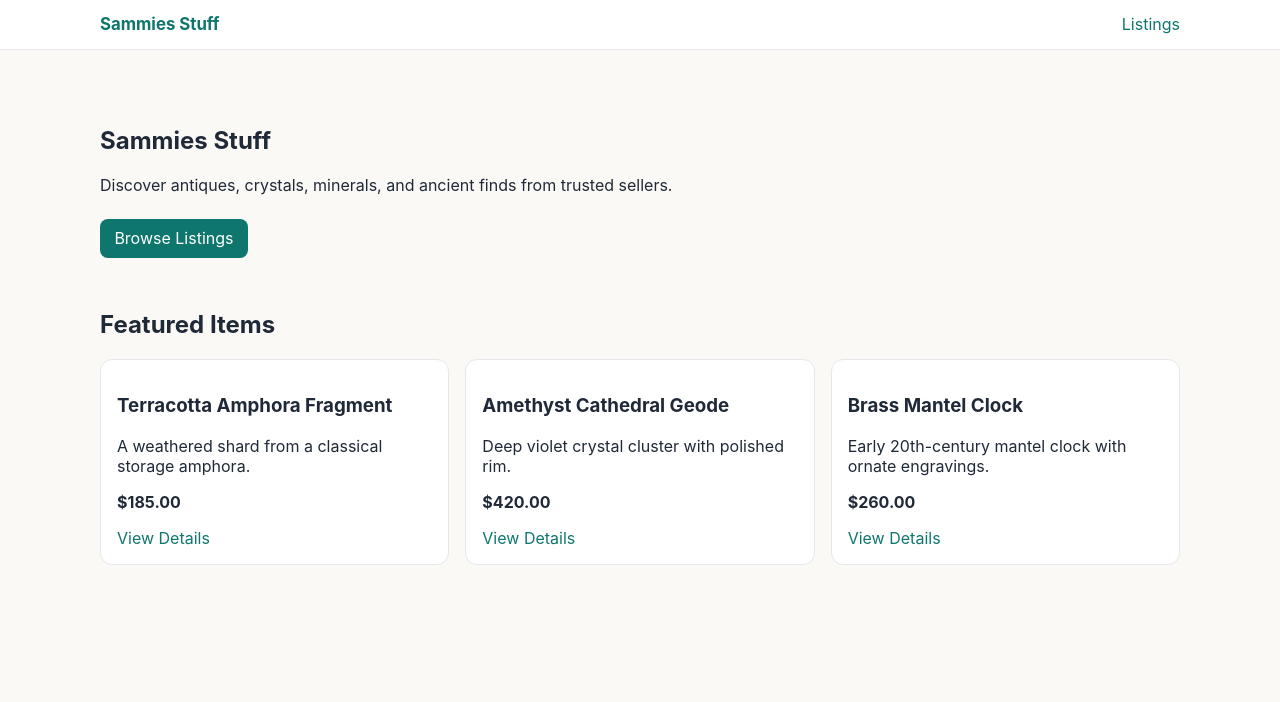
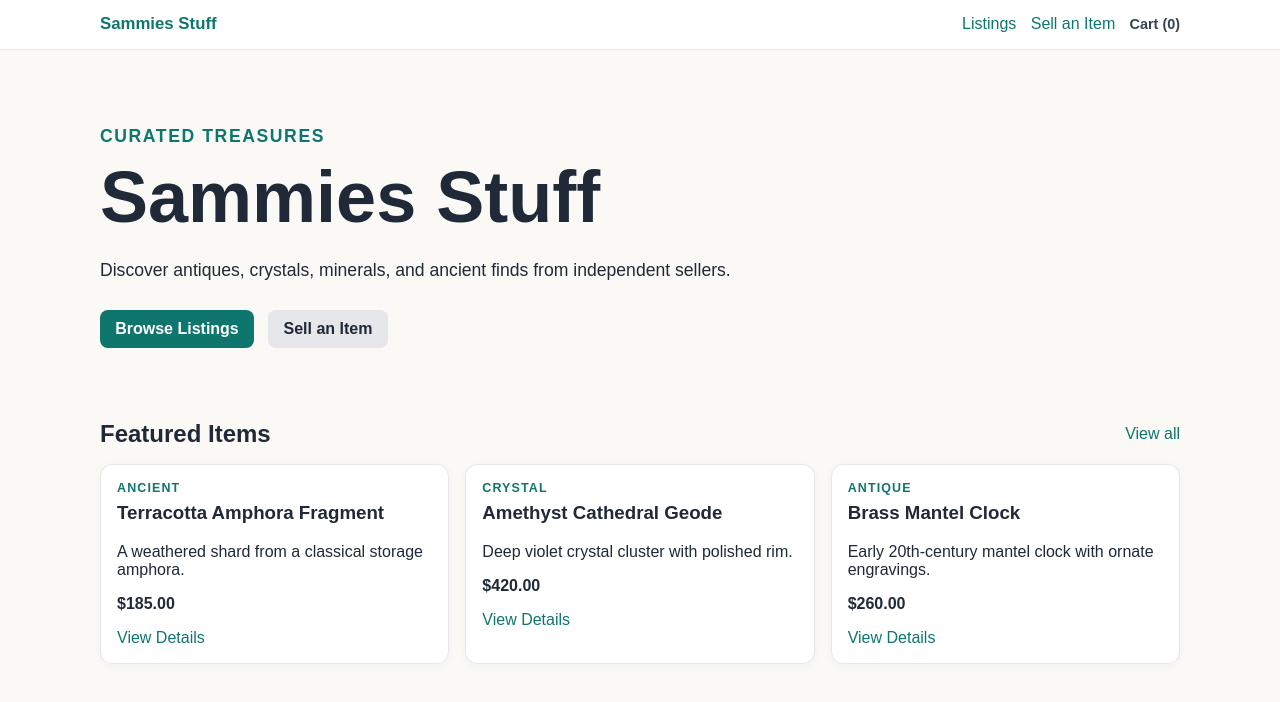
Before and after one commit to Adhco0543/Sammies-stuff, a Next.js app: page / in a window 1280 px wide. Shown: the top 702 px of the page. Built offline with nearby package versions, Linux system fonts and the light colour scheme.

Commit message:
feat: add listing creation and cart interactions

```diff
--- a/app/globals.css
+++ b/app/globals.css
@@ -2,79 +2,51 @@
   color-scheme: light;
 }
 
-* {
-  box-sizing: border-box;
-}
+* { box-sizing: border-box; }
 
-html,
-body {
+html, body {
   margin: 0;
   padding: 0;
-  font-family: Inter, Arial, Helvetica, sans-serif;
+  font-family: Arial, Helvetica, sans-serif;
   background: #faf9f6;
   color: #1f2937;
 }
 
-a {
-  color: #0f766e;
-  text-decoration: none;
+a { color: #0f766e; text-decoration: none; }
+a:hover { text-decoration: underline; }
+button, input, textarea, select { font: inherit; }
+
+.container { width: min(1080px, 92vw); margin: 0 auto; padding: 1.5rem 0 2rem; }
+.narrow { width: min(680px, 92vw); }
+.topbar { border-bottom: 1px solid #e5e7eb; background: #ffffff; position: sticky; top: 0; z-index: 10; }
+.topbar-inner { display: flex; align-items: center; justify-content: space-between; gap: 1rem; padding: 0.9rem 0; }
+.brand { font-weight: 700; font-size: 1.05rem; }
+.nav-links, .action-row { display: flex; align-items: center; flex-wrap: wrap; gap: 0.9rem; }
+.cart-badge { font-size: 0.9rem; font-weight: 600; color: #374151; }
+.hero { padding: 3rem 0; max-width: 700px; }
+.hero h1 { font-size: clamp(2.3rem, 7vw, 4.5rem); margin: 0.25rem 0; }
+.hero p { font-size: 1.1rem; line-height: 1.6; }
+.eyebrow { color: #0f766e; font-size: 0.78rem; font-weight: 700; letter-spacing: 0.09em; margin: 0 0 0.4rem; text-transform: uppercase; }
+.button { border: 0; cursor: pointer; display: inline-block; margin-top: 0.5rem; background: #0f766e; color: white; padding: 0.65rem 0.95rem; border-radius: 0.5rem; font-weight: 700; }
+.button:hover { background: #115e59; text-decoration: none; }
+.button-secondary { background: #e5e7eb; color: #1f2937; }
+.button-secondary:hover { background: #d1d5db; }
+.section-heading { display: flex; justify-content: space-between; align-items: center; gap: 1rem; margin: 1.5rem 0 1rem; }
+.section-heading h1, .section-heading h2 { margin: 0; }
+.grid { display: grid; grid-template-columns: repeat(auto-fit, minmax(220px, 1fr)); gap: 1rem; }
+.card { border: 1px solid #e5e7eb; background: white; border-radius: 0.75rem; padding: 1rem; box-shadow: 0 2px 8px rgb(31 41 55 / 0.04); }
+.card h2, .card h3 { margin-top: 0.2rem; }
+.detail { margin-top: 1rem; max-width: 680px; }
+.facts { display: grid; grid-template-columns: repeat(2, minmax(0, 1fr)); gap: 1rem; border-top: 1px solid #e5e7eb; padding-top: 1rem; }
+.facts dt { color: #6b7280; font-size: 0.85rem; }
+.facts dd { font-weight: 700; margin: 0.2rem 0 0; }
+.listing-form { display: grid; gap: 1rem; margin-top: 1.5rem; }
+.listing-form label { display: grid; gap: 0.4rem; font-weight: 700; }
+.listing-form input, .listing-form textarea, .listing-form select { border: 1px solid #cbd5e1; border-radius: 0.45rem; padding: 0.65rem; background: white; }
+.form-row { display: grid; grid-template-columns: repeat(2, minmax(0, 1fr)); gap: 1rem; }
+.form-error { color: #b91c1c; font-weight: 700; margin: 0; }
+
+@media (max-width: 600px) {
+  .topbar-inner, .section-heading { align-items: flex-start; flex-direction: column; }
+  .form-row { grid-template-columns: 1fr; }
 }
-
-a:hover {
-  text-decoration: underline;
-}
-
-.container {
-  width: min(1080px, 92vw);
-  margin: 0 auto;
-  padding: 1.5rem 0 2rem;
-}
-
-.topbar {
-  border-bottom: 1px solid #e5e7eb;
-  background: #ffffff;
-  position: sticky;
-  top: 0;
-}
-
-.topbar-inner {
-  display: flex;
-  align-items: center;
-  justify-content: space-between;
-  padding: 0.9rem 0;
-}
-
-.brand {
-  font-weight: 700;
-  font-size: 1.05rem;
-}
-
-.hero {
-  padding: 2rem 0;
-}
-
-.button {
-  display: inline-block;
-  margin-top: 0.5rem;
-  background: #0f766e;
-  color: white;
-  padding: 0.6rem 0.9rem;
-  border-radius: 0.5rem;
-}
-
-.grid {
-  display: grid;
-  grid-template-columns: repeat(auto-fit, minmax(220px, 1fr));
-  gap: 1rem;
-}
-
-.card {
-  border: 1px solid #e5e7eb;
-  background: white;
-  border-radius: 0.75rem;
-  padding: 1rem;
-}
-
-.detail {
-  margin-top: 1rem;
-}
--- a/app/layout.tsx
+++ b/app/layout.tsx
@@ -1,30 +1,23 @@
-import Link from "next/link";
 import "./globals.css";
+import { CartProvider } from "@/components/cart-provider";
+import { ListingsProvider } from "@/components/listings-provider";
+import { SiteHeader } from "@/components/site-header";
 
 export const metadata = {
   title: "Sammies Stuff",
   description: "Marketplace for antiques, crystals, minerals, and ancient items",
 };
 
-export default function RootLayout({
-  children,
-}: {
-  children: React.ReactNode;
-}) {
+export default function RootLayout({ children }: { children: React.ReactNode }) {
   return (
     <html lang="en">
       <body>
-        <header className="topbar">
-          <div className="container topbar-inner">
-            <Link href="/" className="brand">
-              Sammies Stuff
-            </Link>
-            <nav>
-              <Link href="/listings">Listings</Link>
-            </nav>
-          </div>
-        </header>
-        {children}
+        <ListingsProvider>
+          <CartProvider>
+            <SiteHeader />
+            {children}
+          </CartProvider>
+        </ListingsProvider>
       </body>
     </html>
   );
--- a/app/page.tsx
+++ b/app/page.tsx
@@ -1,31 +1,42 @@
+"use client";
+
 import Link from "next/link";
-import { listings } from "@/data/listings";
+import { useListings } from "@/components/listings-provider";
 
 export default function HomePage() {
+  const { listings } = useListings();
   const featured = listings.slice(0, 3);
 
   return (
     <main className="container">
       <section className="hero">
+        <p className="eyebrow">Curated treasures</p>
         <h1>Sammies Stuff</h1>
         <p>
-          Discover antiques, crystals, minerals, and ancient finds from trusted sellers.
+          Discover antiques, crystals, minerals, and ancient finds from independent sellers.
         </p>
-        <Link className="button" href="/listings">
-          Browse Listings
-        </Link>
+        <div className="action-row">
+          <Link className="button" href="/listings">
+            Browse Listings
+          </Link>
+          <Link className="button button-secondary" href="/listings/new">
+            Sell an Item
+          </Link>
+        </div>
       </section>
 
       <section>
-        <h2>Featured Items</h2>
+        <div className="section-heading">
+          <h2>Featured Items</h2>
+          <Link href="/listings">View all</Link>
+        </div>
         <div className="grid">
           {featured.map((item) => (
             <article key={item.id} className="card">
+              <p className="eyebrow">{item.category}</p>
               <h3>{item.title}</h3>
               <p>{item.description}</p>
-              <p>
-                <strong>${item.price.toFixed(2)}</strong>
-              </p>
+              <p><strong>${item.price.toFixed(2)}</strong></p>
               <Link href={`/listings/${item.id}`}>View Details</Link>
             </article>
           ))}
--- /dev/null
+++ b/components/cart-provider.tsx
@@ -0,0 +1,35 @@
+"use client";
+
+import { createContext, useContext, useMemo, useState } from "react";
+import type { Listing } from "@/data/listings";
+
+type CartContextValue = {
+  itemCount: number;
+  addToCart: (listing: Listing) => void;
+};
+
+const CartContext = createContext<CartContextValue | null>(null);
+
+export function CartProvider({ children }: { children: React.ReactNode }) {
+  const [itemCount, setItemCount] = useState(0);
+
+  const value = useMemo(
+    () => ({
+      itemCount,
+      addToCart: () => setItemCount((current) => current + 1),
+    }),
+    [itemCount],
+  );
+
+  return <CartContext.Provider value={value}>{children}</CartContext.Provider>;
+}
+
+export function useCart() {
+  const context = useContext(CartContext);
+
+  if (!context) {
+    throw new Error("useCart must be used within a CartProvider.");
+  }
+
+  return context;
+}
--- /dev/null
+++ b/components/listings-provider.tsx
@@ -0,0 +1,42 @@
+"use client";
+
+import { createContext, useContext, useMemo, useState } from "react";
+import { listings as starterListings, type Listing } from "@/data/listings";
+
+type ListingInput = Omit<Listing, "id">;
+
+type ListingsContextValue = {
+  listings: Listing[];
+  addListing: (listing: ListingInput) => Listing;
+};
+
+const ListingsContext = createContext<ListingsContextValue | null>(null);
+
+export function ListingsProvider({ children }: { children: React.ReactNode }) {
+  const [listings, setListings] = useState<Listing[]>(starterListings);
+
+  const value = useMemo(
+    () => ({
+      listings,
+      addListing: (listing: ListingInput) => {
+        const id = `${listing.title.toLowerCase().replace(/[^a-z0-9]+/g, "-").replace(/(^-|-$)/g, "")}-${Date.now()}`;
+        const newListing = { ...listing, id };
+        setListings((current) => [newListing, ...current]);
+        return newListing;
+      },
+    }),
+    [listings],
+  );
+
+  return <ListingsContext.Provider value={value}>{children}</ListingsContext.Provider>;
+}
+
+export function useListings() {
+  const context = useContext(ListingsContext);
+
+  if (!context) {
+    throw new Error("useListings must be used within a ListingsProvider.");
+  }
+
+  return context;
+}
--- /dev/null
+++ b/components/site-header.tsx
@@ -0,0 +1,25 @@
+"use client";
+
+import Link from "next/link";
+import { useCart } from "@/components/cart-provider";
+
+export function SiteHeader() {
+  const { itemCount } = useCart();
+
+  return (
+    <header className="topbar">
+      <div className="container topbar-inner">
+        <Link href="/" className="brand">
+          Sammies Stuff
+        </Link>
+        <nav className="nav-links" aria-label="Main navigation">
+          <Link href="/listings">Listings</Link>
+          <Link href="/listings/new">Sell an Item</Link>
+          <span className="cart-badge" aria-label={`${itemCount} items in cart`}>
+            Cart ({itemCount})
+          </span>
+        </nav>
+      </div>
+    </header>
+  );
+}
```
Also changed, not shown: app/listings/[id]/page.tsx (+21 -19 lines), app/listings/new/page.tsx (added, +71 -0 lines), app/listings/page.tsx (+14 -5 lines), components/add-to-cart-button.tsx (added, +14 -0 lines).
